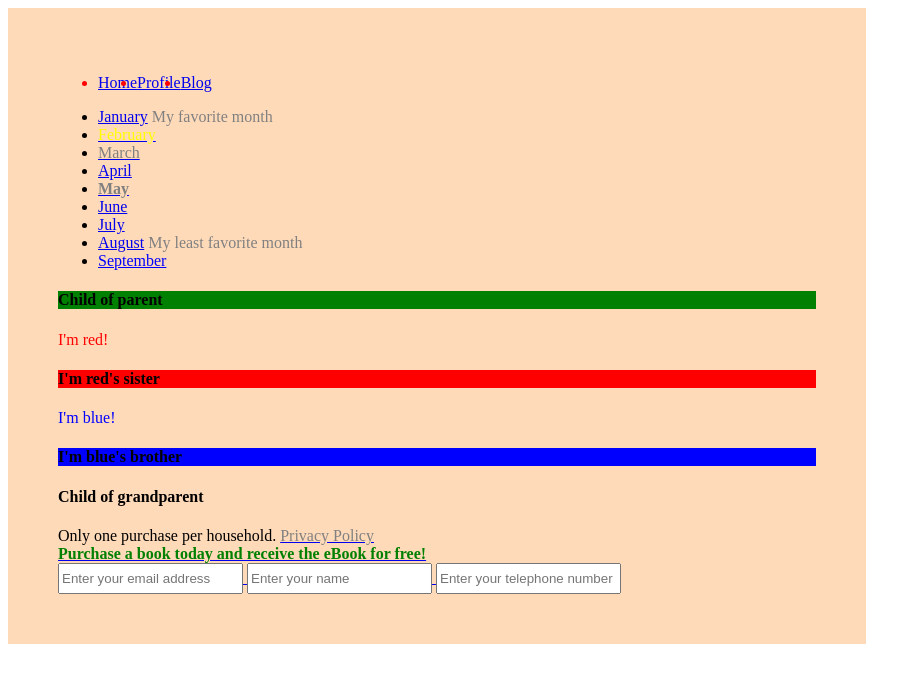
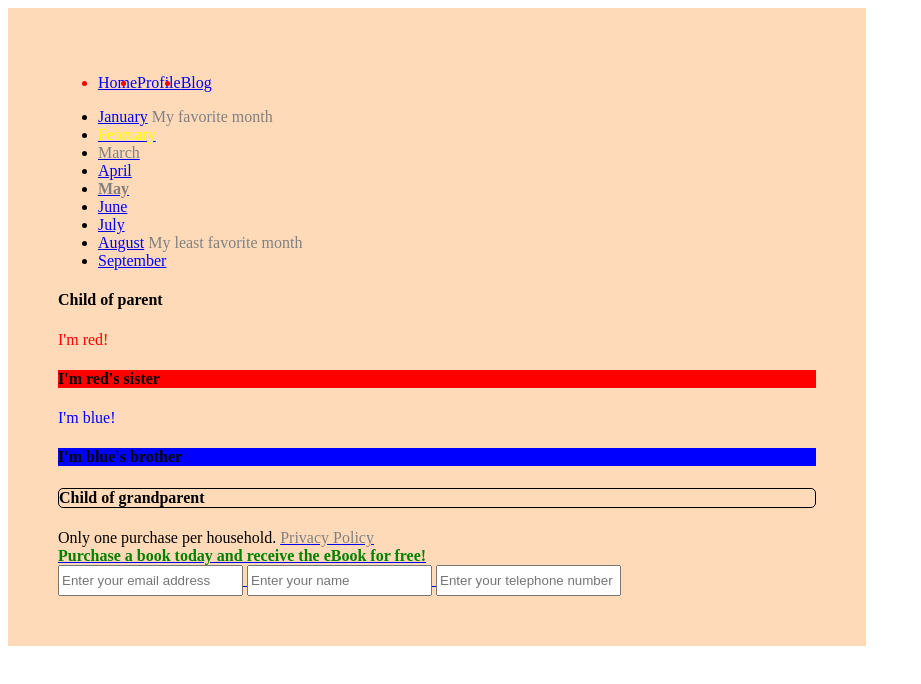
Before and after one commit to rsc2015/CSS_SELECTORS, a plain HTML site: page index.html in a window 1280 px wide. Shown: the whole page, without its empty margins (0-921 px from the left). Drawn offline with Linux system fonts and the light colour scheme; a script that the page names is missing.

Commit message:
finished #12

```diff
--- a/selectors.css
+++ b/selectors.css
@@ -76,8 +76,12 @@ https://developer.mozilla.org/en-US/docs/Web/CSS/Adjacent_sibling_selectors adja
 
 
 /* 12. Any h4 that is a direct child of grandparent should have a 1px border with rounded corners.*/
-.grandparent * h4 {
-    background-color: green;
+.grandparent > h4 {
+    border-radius:5px;
+    border-width: 1px;
+    border-color: black;
+    border-style: solid;
+
 }
 
 
```
